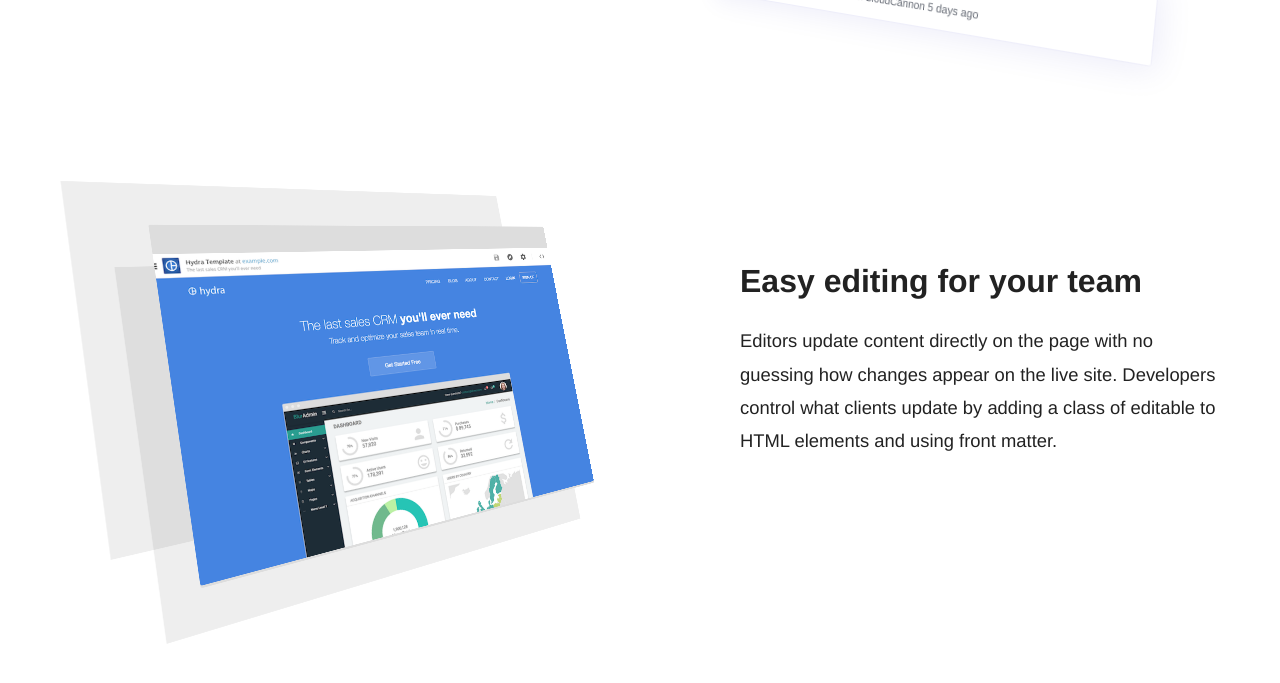
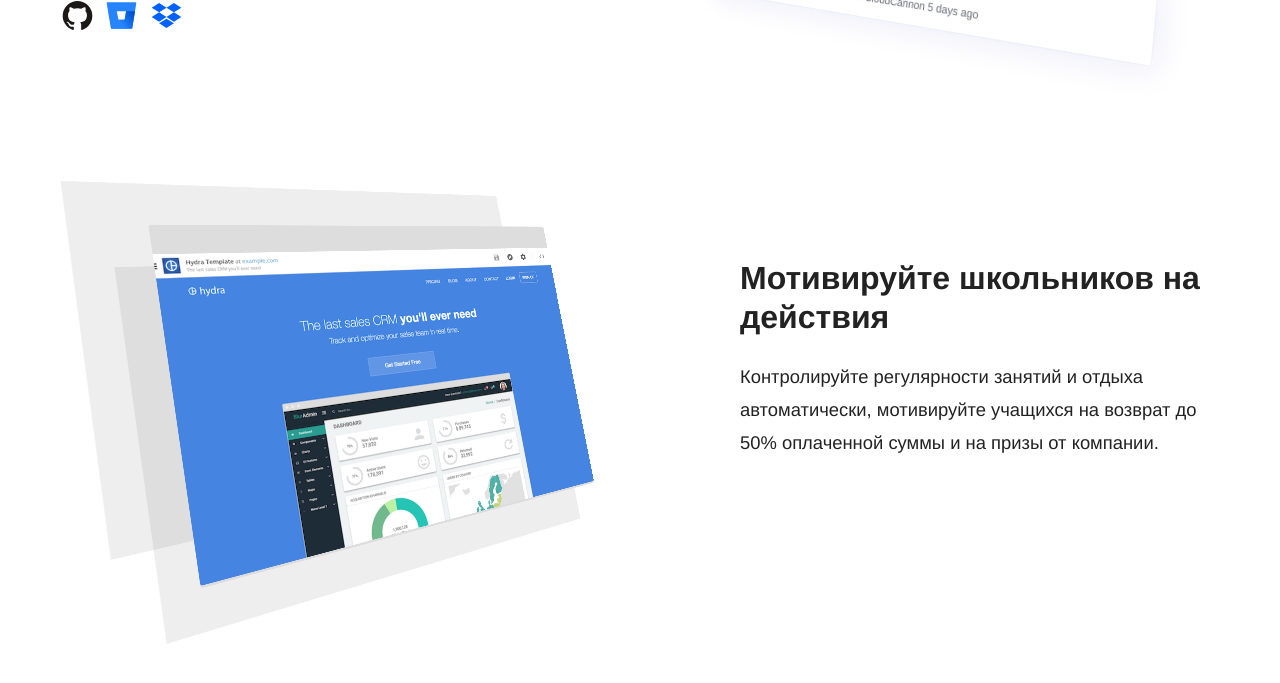
Before and after one commit to RakhimyanTim/physcult.github.io, a Jekyll site: the page built from pages/index.html, in a window 1280 px wide and 1400 px high, scrolled down 1621 px. Shown: the top 683 px of the window. Built offline with Jekyll 4.4.1, drawn with Linux system fonts in a browser that asks for light colours; some web fonts are replaced; some of the changed text lies outside the part shown; grey boxes are pictures that could not be loaded.

Commit message:
Update index.html

```diff
--- a/pages/index.html
+++ b/pages/index.html
@@ -9,13 +9,11 @@
 header_class: "landing"
 ---
 <div class="landing-page-content">
-  {% include components/home-page/content-image.html image="workflow" heading="Автоматизируйте свою внеурочную работу" content_markdown="Тратьте меньше времени на подбор индивидуальных тренировочных программ, консультирование учащихся по вопросам, связанным с тренировочным процессом, ГТО и т.д., и больше - на себя. Сделайте вашу внеурочную работу более наглядной и гибкой." storage_provider_icons=true %}
+  {% include components/home-page/content-image.html image="workflow" heading="Составляйте индивидуальные тренировочные программы автоматически" content_markdown="Тратьте меньше времени на подбор индивидуальных тренировочных программ, консультирование учащихся по вопросам, связанным с тренировочным процессом, ГТО и т.д., и больше - на себя. Сделайте вашу внеурочную работу более наглядной и гибкой." storage_provider_icons=true %}
 
-  {% include components/home-page/content-image.html image="editing" heading="Easy editing for your team" content_markdown="Editors update content directly on the page with no guessing how changes appear on the live site. Developers control what clients update by adding a class of editable to HTML elements and using front matter." %}
+  {% include components/home-page/content-image.html image="editing" heading="Мотивируйте школьников на действия" content_markdown="Контролируйте регулярности занятий и отдыха автоматически, мотивируйте учащихся на возврат до 50% оплаченной суммы и на призы от компании." %}
 
-  {% include components/home-page/content-image.html image="tools" heading="The tools you love" content_markdown="Build sites using Jekyll, Liquid, Sass and any CSS or JavaScript frameworks you like. Develop in your local environment then sync to CloudCannon with a git push." %}
-
-  {% include components/home-page/content-image.html image="preview" heading="Live, scalable and secure" content_markdown="CloudCannon builds your Jekyll site, minifies your assets and publishes it live on our supercharged hosting." %}
+  {% include components/home-page/content-image.html image="tools" heading="Зарабатывайте хорошие деньги" content_markdown="Станьте партнером и зарабатывайте хорошие деньги в качестве независимого подрядчика. Получайте еженедельный гонорар лишь за то, что даете возможность тренироваться правильно и недорого тем школьникам, которые хотят стать лучше." %}
 </div>
 
 {% assign case = site.case_studies | where: "name", "Netflix" | first %}
```
